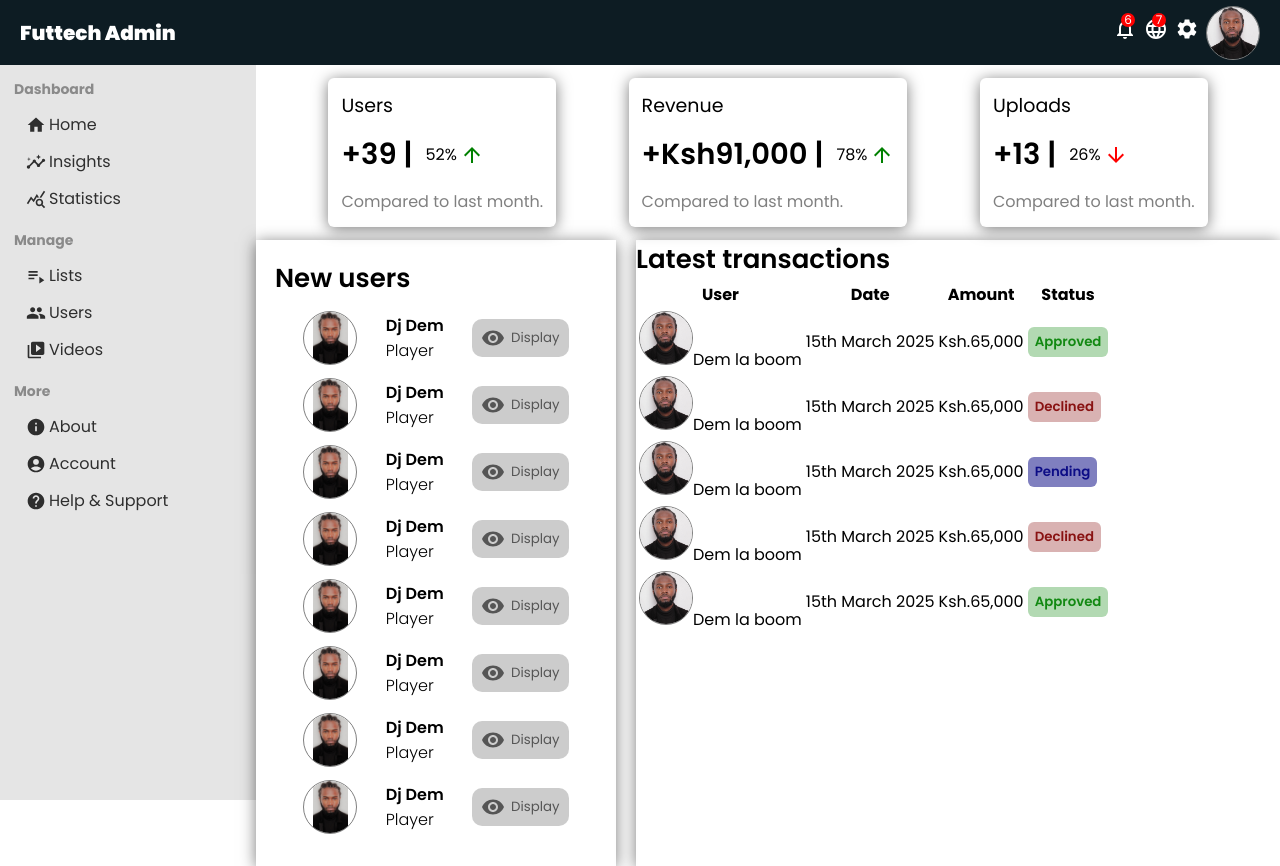
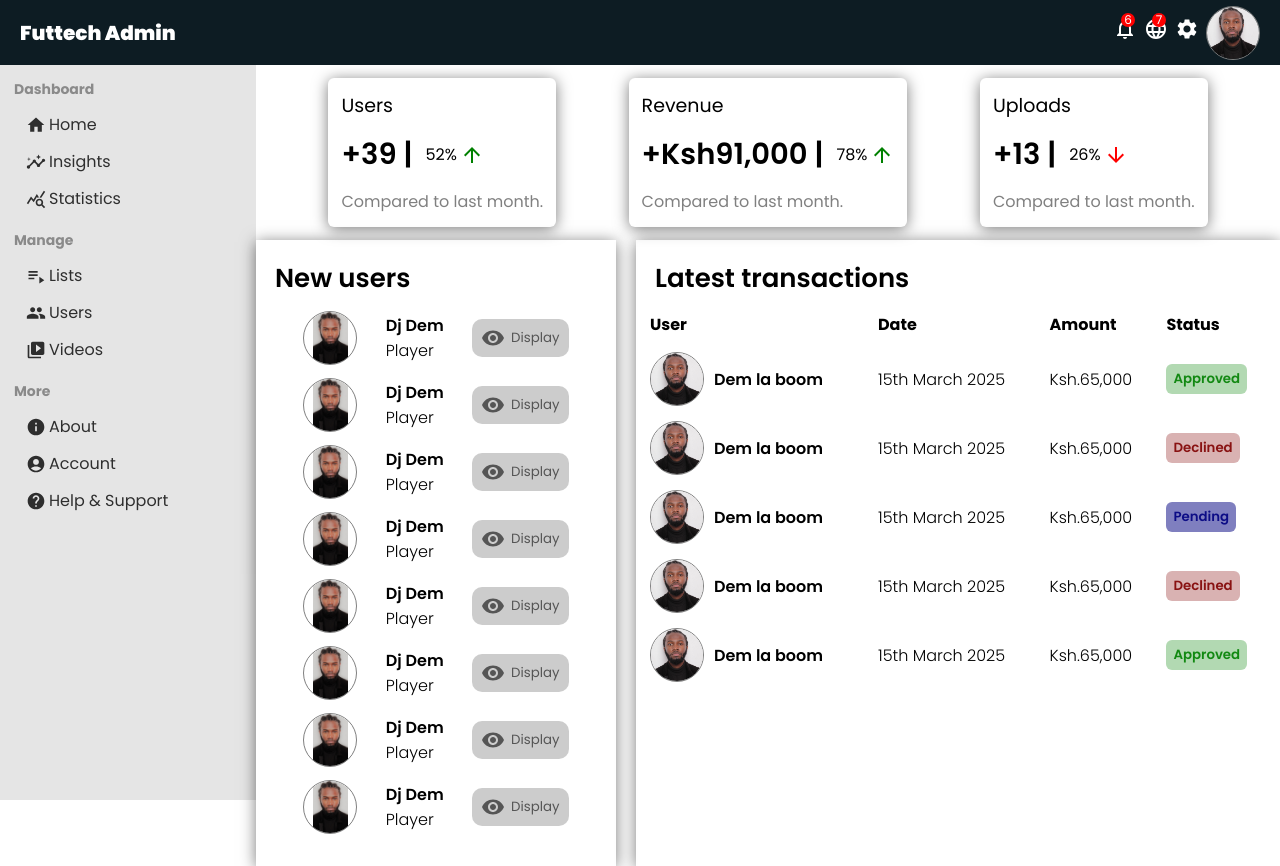
Before and after one commit to kal-kyokya/react-admin-panel, a React (Create React App) app: page / in a window 1280 px wide. Built offline with nearby package versions, Linux system fonts and the light colour scheme.

Commit message:
Complete creation of the Larger widget for the 'home' page.

```diff
--- a/src/components/widgetLarge/widgetLarge.scss
+++ b/src/components/widgetLarge/widgetLarge.scss
@@ -5,11 +5,25 @@
     .widgetLargeTitle {
 	font-size: 26px;
 	font-weight: 600;
+	padding: 19px 0px 0px 19px;
     }
 
     .widgetLargeTable {
+	width: 100%;
+	border-spacing: 13px;
+
+	.widgetLargeTh {
+	    text-align: left;
+	}
 
 	.widgetLargeTbody {
+
+    	    .widgetLargeTr {
+
+		.widgetLargeUser {
+		    display: flex;
+		    align-items: center;
+		    font-weight: 600;
 
 		    .profile {
 			width: 52px;
@@ -19,6 +33,13 @@
 			object-fit: contain;
 			cursor: pointer;
 			background-color: white;
+			margin-right: 10px;
+		    }
+		}
+
+		.widgetLargeDate, .widgetLargeAmount {
+		    font-weight: 300;
+		}
 	    }
 
 	    .widgetLargeButton {
```
Lines whose indentation alone changed are shown as unchanged.
